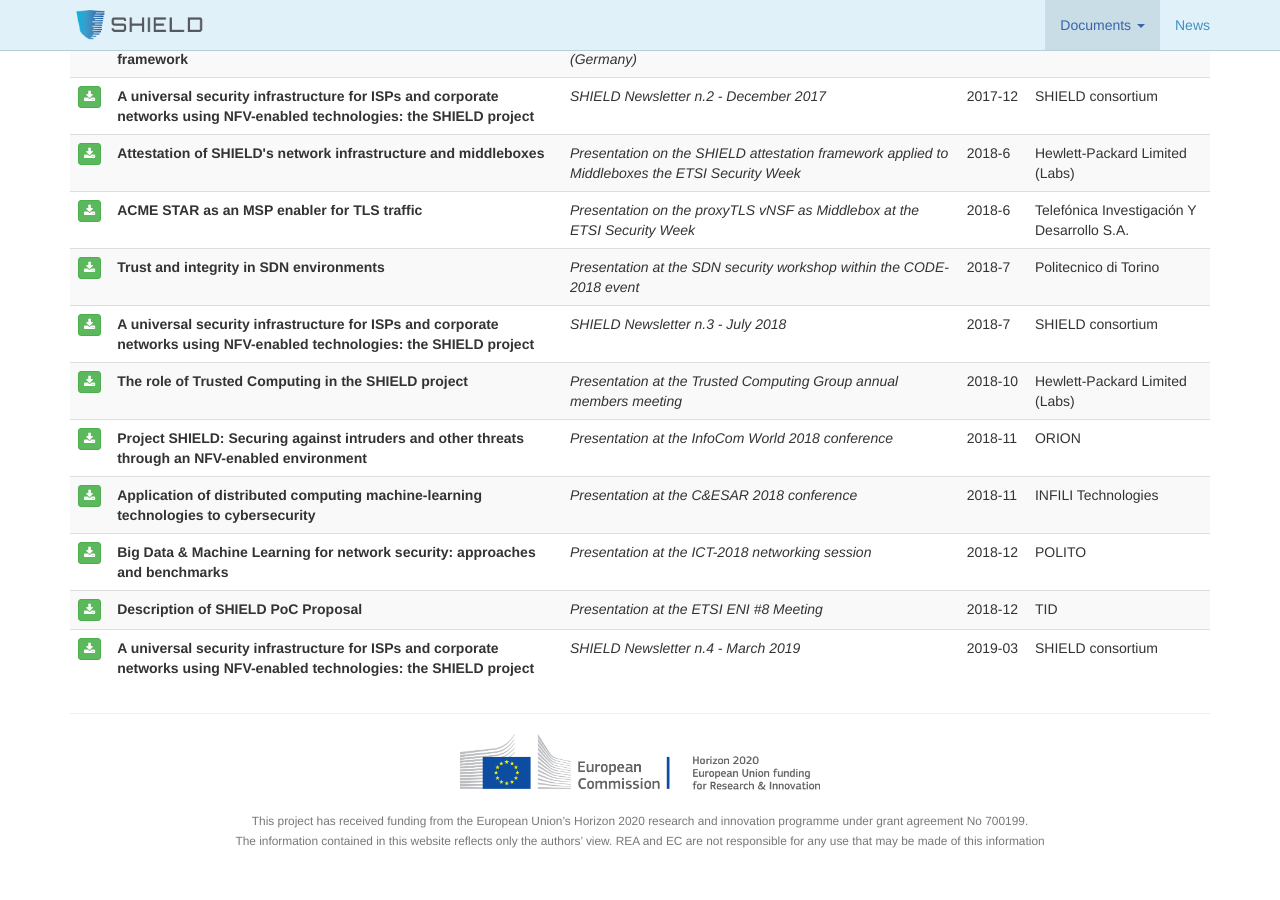
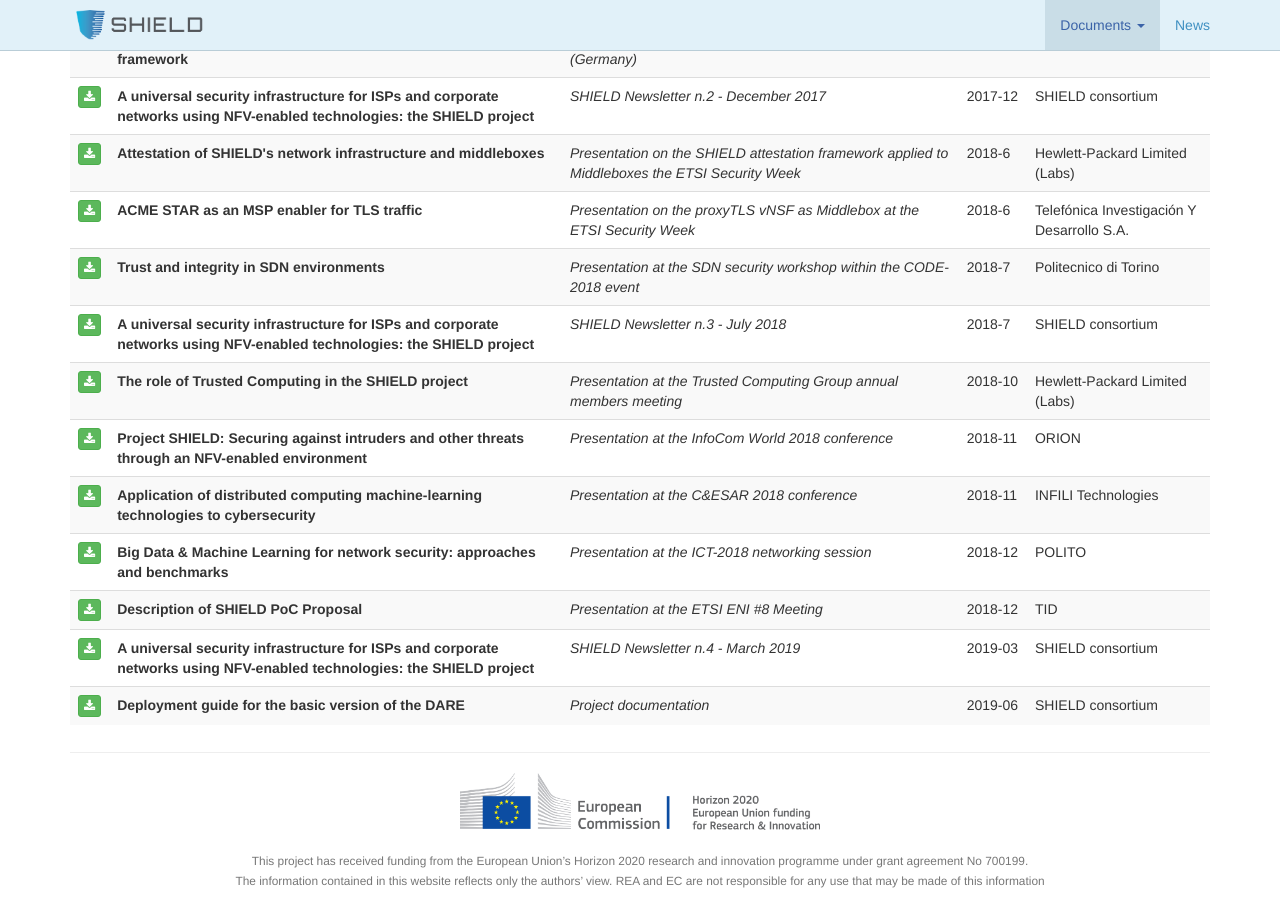
Before and after one commit to torsec/shield-h2020, a Jekyll site: the page built from documents/other-documents.html, in a window 1280 px wide and 900 px high, scrolled down 644 px. Built offline with Jekyll 4.4.1, drawn with Linux system fonts in a browser that asks for light colours; comment, search, counter and statistics services are not loaded; before the commit the page ends 1504 px from its top, so only the background shows below that.

Commit message:
Added DARE documentation

```diff
--- a/_data/documents/other-documents.yaml
+++ b/_data/documents/other-documents.yaml
@@ -117,3 +117,9 @@
   file: shield_newsletter_4_march_2019.pdf
   date: 2019-03
   comment: "SHIELD Newsletter n.4 - March 2019"
+
+- title: "Deployment guide for the basic version of the DARE"
+  author: SHIELD consortium
+  file: DARE_Documentation.pdf
+  date: 2019-06
+  comment: "Project documentation"
```
Also changed, not shown: 1 other file.
